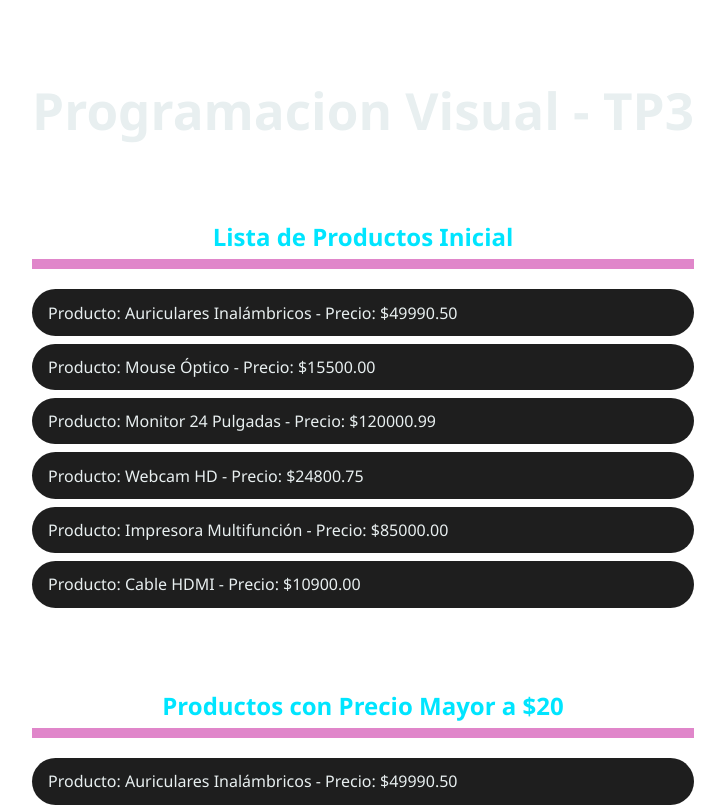
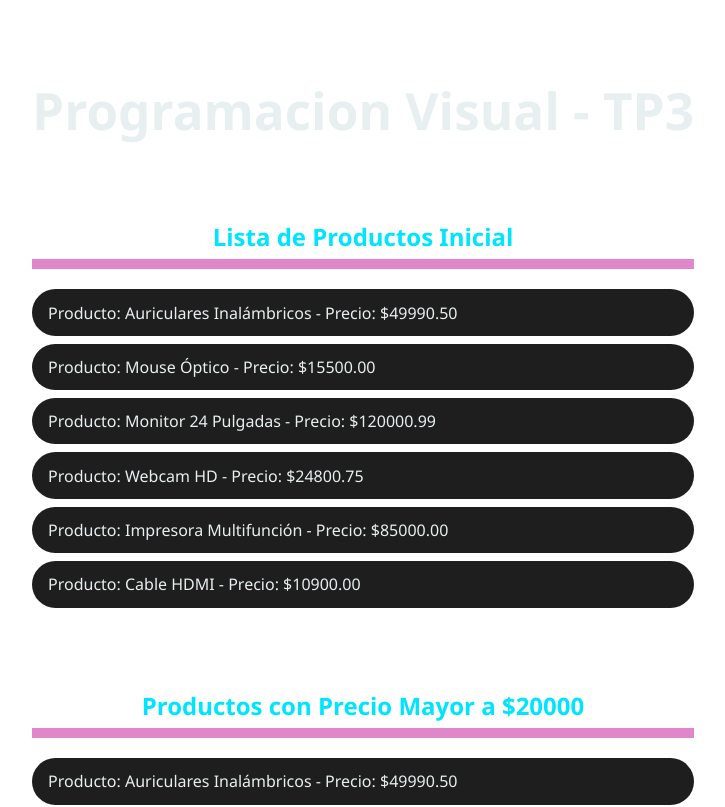
Before and after one commit to juanjujuy/pv_tp3_grupo11, a React (Vite) app: page / in a window 1280 px wide. Shown: the top 807 px of the page, without its empty margins (277-1002 px from the left). Built offline with nearby package versions, Linux system fonts and the light colour scheme.

Commit message:
Pricila Acsama - hacen modificaciones en la parte logica de lista de productos

```diff
--- a/src/assets/components/Producto.jsx
+++ b/src/assets/components/Producto.jsx
@@ -16,7 +16,7 @@ function Producto(){
     console.log(`Producto: ${p.descripcion} - Precio: $${p.precio}`);
   });
 
-  // 2 - Crear un nuevo array con productos con precio mayor a $20
+  // 2 - Crear un nuevo array con productos con precio mayor a $20000
   console.log("Ejercicio 2");
   const productosFiltrados = productosIniciales.filter(p => p.precio > 20000);
   console.log("2 - Productos con precio mayor a $20000:");
@@ -32,7 +32,7 @@ function Producto(){
   console.log("\n3 - Productos con IVA incluido:");
   console.log(productosConIVA);
 
-  // 4 - Ordenar el array original por precio de menor a mayor (creando una copia para no modificar el original para la visualización inicial)
+  // 4 - Ordenar el array original por precio de menor a mayor
   console.log("Ejercicio 4");
   const productosOrdenados = [...productosIniciales].sort((a, b) => a.precio - b.precio);
   console.log("\n4 - Array original ordenado por precio:");
@@ -60,7 +60,7 @@ function Producto(){
 
   return (
     <div className="container">
-      <h2 clasName="titulo">Lista de Productos Inicial</h2>
+      <h2 className="titulo">Lista de Productos Inicial</h2>
       <ul className="lista">
         {productosIniciales.map((producto, index) => (
           <li className="lista-item" key={index}>
@@ -69,7 +69,7 @@ function Producto(){
         ))}
       </ul>
 
-      <h2 className="titulo">Productos con Precio Mayor a $20</h2>
+      <h2 className="titulo">Productos con Precio Mayor a $20000</h2>
       <ul className="lista">
         {productosFiltrados.map((producto, index) => (
           <li className="lista-item" key={`mayor20-${index}`}>
```
